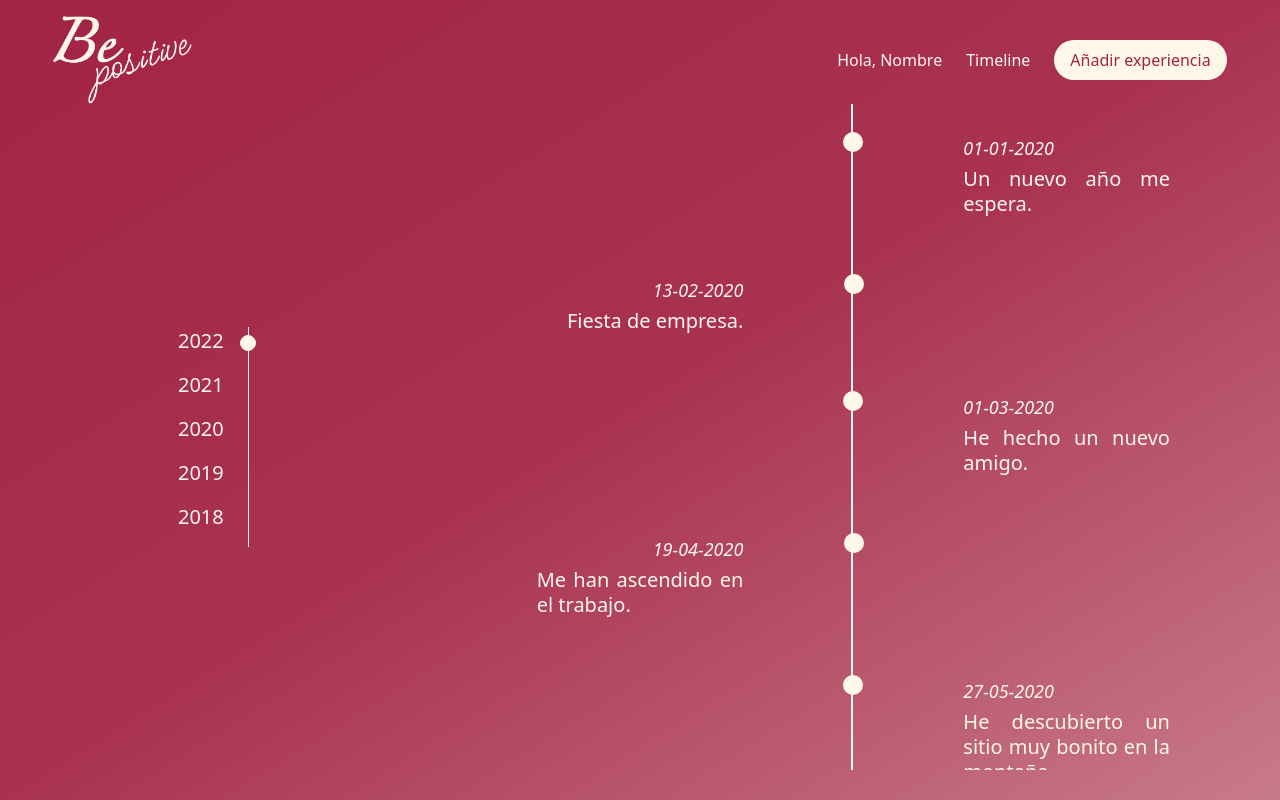
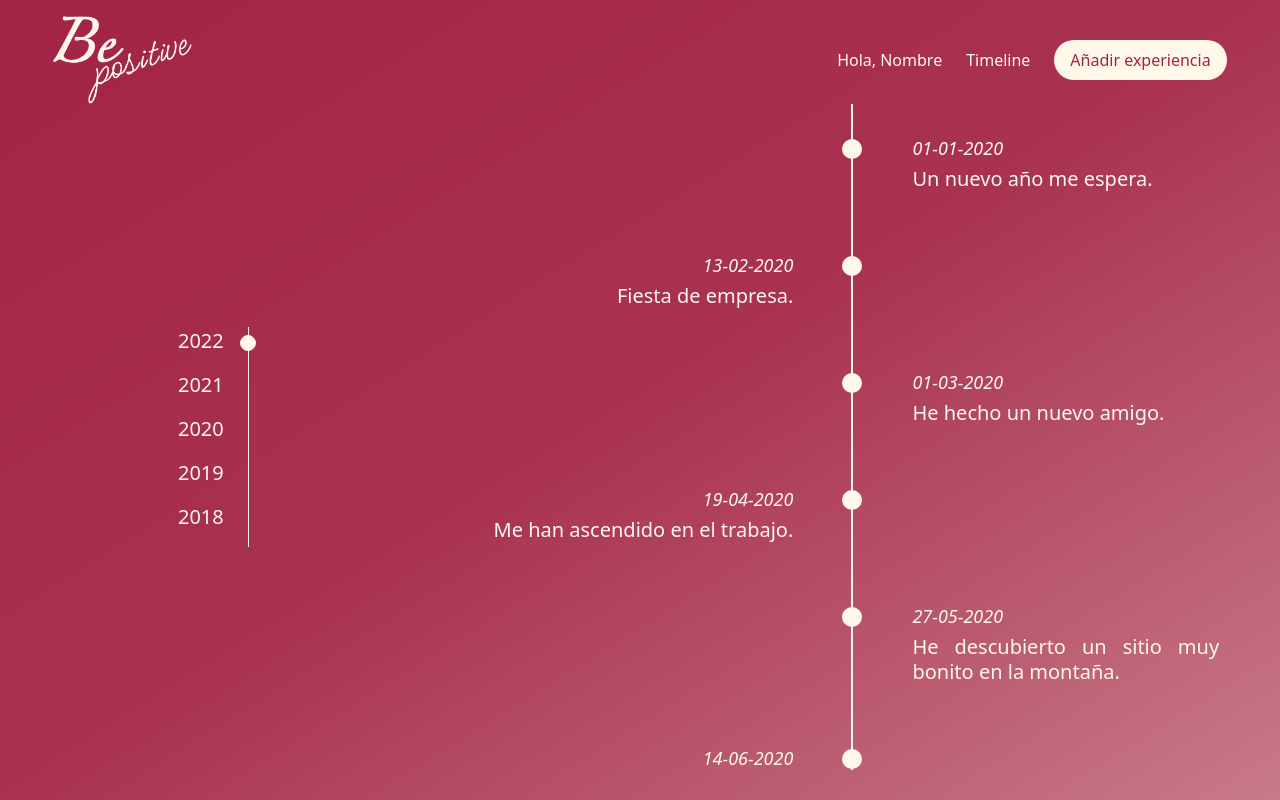
Before and after one commit to maroch0/PFC-BePositive, a Vue app: page /timeline in a window 1280 px wide. Built offline with nearby package versions, Linux system fonts and the light colour scheme.

Commit message:
add one way binding to timeline

```diff
--- a/src/components/TimelineItem.vue
+++ b/src/components/TimelineItem.vue
@@ -17,56 +17,14 @@
 </template>
 
 <script>
-const experiences = [
-        {
-          date: "01-01-2020",
-          description: "Un nuevo año me espera."
-        },
-        {
-          date: "13-02-2020",
-          description: "Fiesta de empresa."
-        },
-        {
-          date: "01-03-2020",
-          description: "He hecho un nuevo amigo."
-        },
-        {
-          date: "19-04-2020",
-          description: "Me han ascendido en el trabajo."
-        },
-        {
-          date: "27-05-2020",
-          description: "He descubierto un sitio muy bonito en la montaña."
-        },
-        {
-          date: "14-06-2020",
-          description: "Primeras palabras de Mateo."
-        },
-        {
-          date: "24-07-2020",
-          description: "Me siento genial."
-        },
-        {
-          date: "08-08-2020",
-          description: "Celebramos 10 años de matrimonio"
-        },
-        {
-          date: "26-10-2020",
-          description: "Fin de semana de spa con las amigas"
-        },
-        {
-          date: "03-11-2020",
-          description: "Nos mudamos a la ciudad"
-        },
-      ];
-
 export default {
   name: "TimelineItem",
   data() {
     return {
-      data: experiences
+      //data: experiences
     };
   },
+  props: ['data'],
 };
 </script>
 
@@ -89,7 +47,7 @@ export default {
 }
 
 .timeline-item {
-  padding: 10px 80px;
+  padding: 10px 20px;
   position: relative;
   width: 50%;
 }
@@ -97,23 +55,24 @@ export default {
 .timeline-item::after {
   content: "";
   position: absolute;
-  /* dot size */
+/* dot size */
   width: 20px;
   height: 20px;
+/* vertical position dot par */
+  right: -9px;
 
-  right: -10.2px;
   background-color: #FFF8E8;
-  top: 28px;
+  top: 35px;
   border-radius: 50%;
   z-index: 1;
 }
-
+/* vertical position dot par */
 .left {
   left: 0;
 }
-/* dot horizontal position */
+/* vertical position dot impar */
 .right {
-  left: 50%;
+  left: 49.9%;
 }
 
 .right::after {
@@ -121,7 +80,7 @@ export default {
 }
 
 .content {
-  padding: 20px 30px;
+  padding: 20px 40px;
 }
 
 /* Responsive on screens less than 600px wide */
--- a/src/components/YearMenu.vue
+++ b/src/components/YearMenu.vue
@@ -31,11 +31,11 @@ export default {
   name: 'YearMenu',
   data() {
     return {
-      years: [2022, 2021, 2020, 2019, 2018],
       yearSelect: undefined,
       selected: false
     }
   },
+  props: ['years'],
   created() {
     this.yearSelect = this.years[0]
     this.selected = true
--- a/src/views/Timeline.vue
+++ b/src/views/Timeline.vue
@@ -3,11 +3,11 @@
 
   <section class="flex h-5/6 overflow-hidden">
     <aside class="w-2/6 flex justify-center items-center">
-      <YearMenu />
+      <YearMenu :years="years" />
     </aside>
 
     <article class="w-4/6 h-full overflow-auto">
-      <TimelineItem />
+      <TimelineItem :data="experiences" />
     </article>
   </section>
 </template>
@@ -17,6 +17,48 @@ import Header from "../components/Header.vue";
 import TimelineItem from '../components/TimelineItem.vue';
 import YearMenu from "../components/YearMenu.vue"
 
+const all_experiences = [
+  {
+    date: "01-01-2020",
+    description: "Un nuevo año me espera."
+  },
+  {
+    date: "13-02-2020",
+    description: "Fiesta de empresa."
+  },
+  {
+    date: "01-03-2020",
+    description: "He hecho un nuevo amigo."
+  },
+  {
+    date: "19-04-2020",
+    description: "Me han ascendido en el trabajo."
+  },
+  {
+    date: "27-05-2020",
+    description: "He descubierto un sitio muy bonito en la montaña."
+  },
+  {
+    date: "14-06-2020",
+    description: "Primeras palabras de Mateo."
+  },
+  {
+    date: "24-07-2020",
+    description: "Me siento genial."
+  },
+  {
+    date: "08-08-2020",
+    description: "Celebramos 10 años de matrimonio"
+  },
+  {
+    date: "26-10-2020",
+    description: "Fin de semana de spa con las amigas"
+  },
+  {
+    date: "03-11-2020",
+    description: "Nos mudamos a la ciudad"
+  },
+];
 export default {
   name: "Timeline",
   components: {
@@ -24,8 +66,11 @@ export default {
     YearMenu,
     TimelineItem,
   },
+  data() {
+    return {
+      experiences: all_experiences,
+      years: [2022, 2021, 2020, 2019, 2018],
+    };
+  },
 };
 </script>
-
-<style scoped>
-</style>
```
